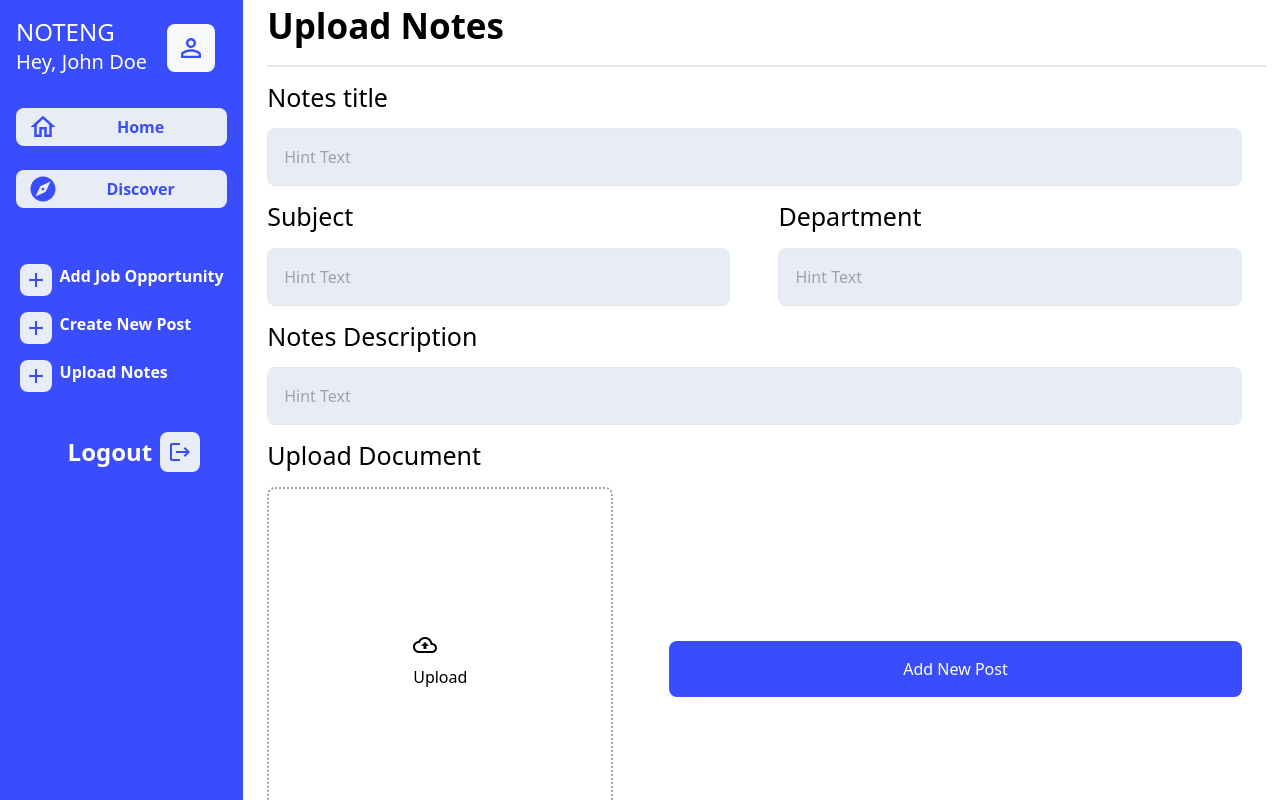
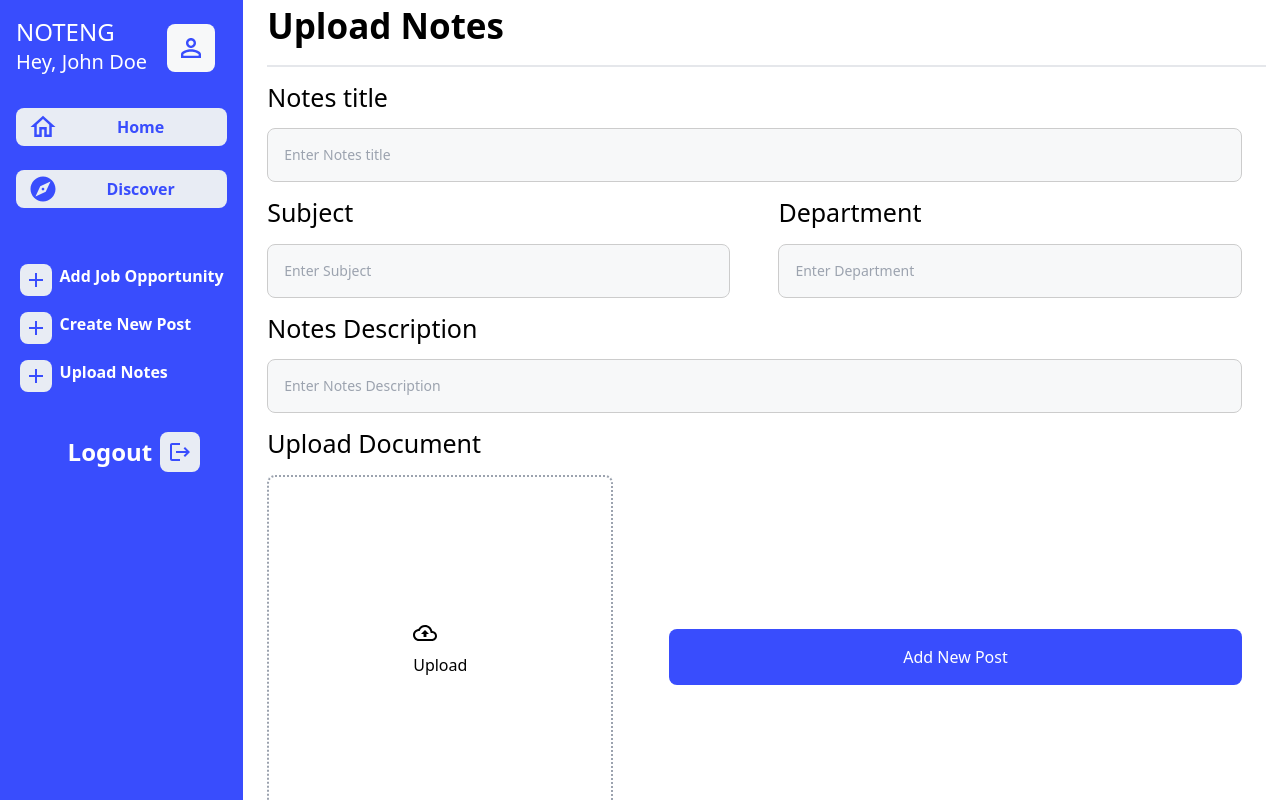
Before and after one commit to djunicode/noteng, a React (Create React App) app: page /CreateNote in a window 1280 px wide. Built offline with nearby package versions, Linux system fonts and the light colour scheme; no server answers; sample sign-in values are in the browser's storage.

Commit message:
Final Changes

```diff
--- a/src/Components/NewPost/NewPost.jsx
+++ b/src/Components/NewPost/NewPost.jsx
@@ -97,7 +97,7 @@ function NewPost() {
             value={formData.title}
             onChange={handleChange}
             placeholder='Enter Post Title'
-            className='border ml-6 mr-6 p-4 rounded-lg bg-custom-gray'
+            className='border ml-6 mr-6  inputarea bg-white  border-gray-100 text-black text-sm rounded-lg focus:ring-blue-500 focus:border-blue-500 block  p-4 dark:bg-gray-900 dark:border-gray-600 dark:placeholder-gray-400  dark:focus:ring-blue-500 dark:focus:border-blue-500" placeholder="Enter Company Location" required '
           />
         </div>
         <div className='flex flex-col flex-1'>
@@ -108,7 +108,7 @@ function NewPost() {
             value={formData.subtype}
             onChange={handleChange}
             placeholder='Enter Post Category'
-            className='border ml-6 mr-6 p-4 rounded-lg bg-custom-gray'
+            className='border ml-6 mr-6 inputarea bg-white border-gray-100 text-black text-sm rounded-lg focus:ring-blue-500 focus:border-blue-500 block  p-4 dark:bg-gray-900 dark:border-gray-600 dark:placeholder-gray-400  dark:focus:ring-blue-500 dark:focus:border-blue-500" placeholder="Enter Company Location" required'
           />
         </div>
       </div>
@@ -119,7 +119,7 @@ function NewPost() {
         value={formData.description}
         onChange={handleChange}
         placeholder='Enter Post Description'
-        className='border ml-6 mr-6 p-4 rounded-lg bg-custom-gray'
+        className='border ml-6 mr-6 inputarea bg-white border-gray-100 text-black text-sm rounded-lg focus:ring-blue-500 focus:border-blue-500 block  p-4 dark:bg-gray-900 dark:border-gray-600 dark:placeholder-gray-400  dark:focus:ring-blue-500 dark:focus:border-blue-500" placeholder="Enter Company Location" required'
       />
       <div className='flex flex-col lg:flex-row '>
       <div className='flex flex-col flex-1'>
@@ -130,7 +130,7 @@ function NewPost() {
         value={formData.deadline}
         onChange={handleChange}
         placeholder='Enter Deadline'
-        className='border ml-6 mr-6 p-4 rounded-lg bg-custom-gray'
+        className='border ml-6 mr-6 inputarea bg-white border-gray-100 text-black text-sm rounded-lg focus:ring-blue-500 focus:border-blue-500 block  p-4 dark:bg-gray-900 dark:border-gray-600 dark:placeholder-gray-400  dark:focus:ring-blue-500 dark:focus:border-blue-500" placeholder="Enter Company Location" required'
       />
       </div>
       <div className='flex flex-col flex-1'>
@@ -141,7 +141,7 @@ function NewPost() {
         value={formData.post_url}
         onChange={handleChange}
         placeholder='Enter Post URL'
-        className='border ml-6 mr-6 p-4 rounded-lg bg-custom-gray'
+        className='border ml-6 mr-6 inputarea bg-white border-gray-100 text-black text-sm rounded-lg focus:ring-blue-500 focus:border-blue-500 block  p-4 dark:bg-gray-900 dark:border-gray-600 dark:placeholder-gray-400  dark:focus:ring-blue-500 dark:focus:border-blue-500" placeholder="Enter Company Location" required'
       />
       </div>
       </div>
--- a/src/Components/Notes/UploadNotes.jsx
+++ b/src/Components/Notes/UploadNotes.jsx
@@ -93,8 +93,8 @@ function UploadNotes() {
         name='notesTitle'
         value={formData.notesTitle}
         onChange={handleChange}
-        placeholder='Hint Text'
-        className='border ml-6 p-4 rounded-tl-lg rounded-tr-lg mr-6 rounded-bl-lg rounded-br-lg bg-custom-gray'
+        placeholder='Enter Notes title'
+        className='border ml-6 mr-6 inputarea bg-white border-gray-100 text-black text-sm rounded-lg focus:ring-blue-500 focus:border-blue-500 block  p-4 dark:bg-gray-900 dark:border-gray-600 dark:placeholder-gray-400  dark:focus:ring-blue-500 dark:focus:border-blue-500" placeholder="Enter Company Location" required'
       />
       <div className='flex flex-col lg:flex-row justify-between'>
         <div className='flex flex-col w-[100vw] lg:w-full gap-3'>
@@ -104,8 +104,8 @@ function UploadNotes() {
             name='subject'
             value={formData.subject}
             onChange={handleChange}
-            placeholder='Hint Text'
-            className='border ml-6 mr-6 p-4 rounded-tl-lg rounded-tr-lg rounded-bl-lg rounded-br-lg bg-custom-gray'
+            placeholder='Enter Subject'
+            className='border ml-6 mr-6 inputarea bg-white border-gray-100 text-black text-sm rounded-lg focus:ring-blue-500 focus:border-blue-500 block  p-4 dark:bg-gray-900 dark:border-gray-600 dark:placeholder-gray-400  dark:focus:ring-blue-500 dark:focus:border-blue-500" placeholder="Enter Company Location" required'
           />
         </div>
         <div className='flex flex-col w-full gap-3'>
@@ -115,8 +115,8 @@ function UploadNotes() {
             name='department'
             value={formData.department}
             onChange={handleChange}
-            placeholder='Hint Text'
-            className='border ml-6 p-4 rounded-tl-lg mr-6 rounded-tr-lg rounded-bl-lg rounded-br-lg bg-custom-gray'
+            placeholder='Enter Department'
+            className='border ml-6 mr-6 inputarea bg-white border-gray-100 text-black text-sm rounded-lg focus:ring-blue-500 focus:border-blue-500 block  p-4 dark:bg-gray-900 dark:border-gray-600 dark:placeholder-gray-400  dark:focus:ring-blue-500 dark:focus:border-blue-500" placeholder="Enter Company Location" required'
           />
         </div>
       </div>
@@ -126,8 +126,8 @@ function UploadNotes() {
         name='notesDescription'
         value={formData.notesDescription}
         onChange={handleChange}
-        placeholder='Hint Text'
-        className='border ml-6 p-4 rounded-tl-lg rounded-tr-lg mr-6 rounded-bl-lg rounded-br-lg bg-custom-gray'
+        placeholder='Enter Notes Description'
+        className='border ml-6 mr-6 inputarea bg-white border-gray-100 text-black text-sm rounded-lg focus:ring-blue-500 focus:border-blue-500 block  p-4 dark:bg-gray-900 dark:border-gray-600 dark:placeholder-gray-400  dark:focus:ring-blue-500 dark:focus:border-blue-500" placeholder="Enter Company Location" required'
       />
       <p className='text-[25px] ml-6'>Upload Document</p>
       <div className='flex gap-8 md:flex-row flex-col'>
--- a/src/Pages/DiscoverPage.jsx
+++ b/src/Pages/DiscoverPage.jsx
@@ -7,7 +7,7 @@ function DiscoverPage() {
   return (
     <div className='flex flex-col lg:flex-row'>
         <Sidebar/>
-        <div className='flex flex-col w-full '>
+        <div className='flex flex-col w-full overflow-y-scroll h-[100vh] '>
             <Discover/>
         </div>
 
--- a/src/Pages/ViewJob.jsx
+++ b/src/Pages/ViewJob.jsx
@@ -41,7 +41,7 @@ const ViewJob = () => {
     <div className='flex md:flex-row flex-col'>
       <Sidebar/>
       <>
-        <div className='flex flex-col maincontent'>
+        <div className='flex flex-col maincontent overflow-y-scroll h-[100vh]'>
           <div className='flex flex-row'>
             <Button className='backButton' onClick={handleGoBack}>
               <img src={BackButton} alt='Back'/>
```
